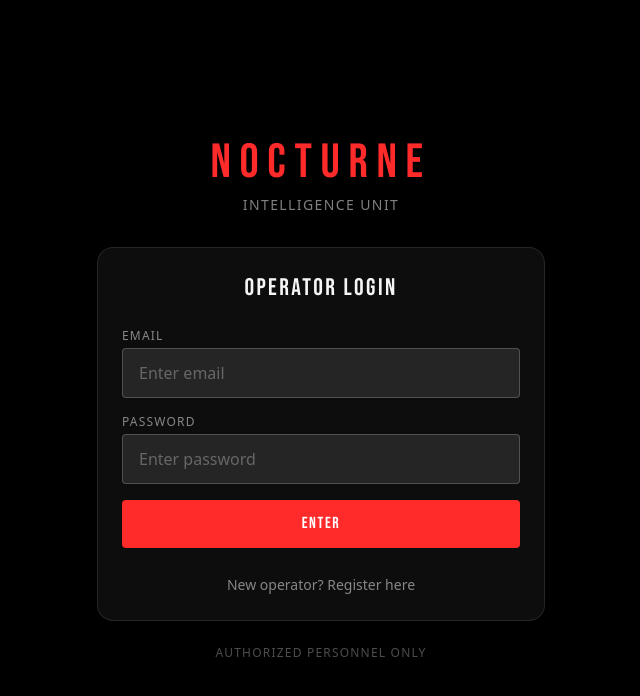
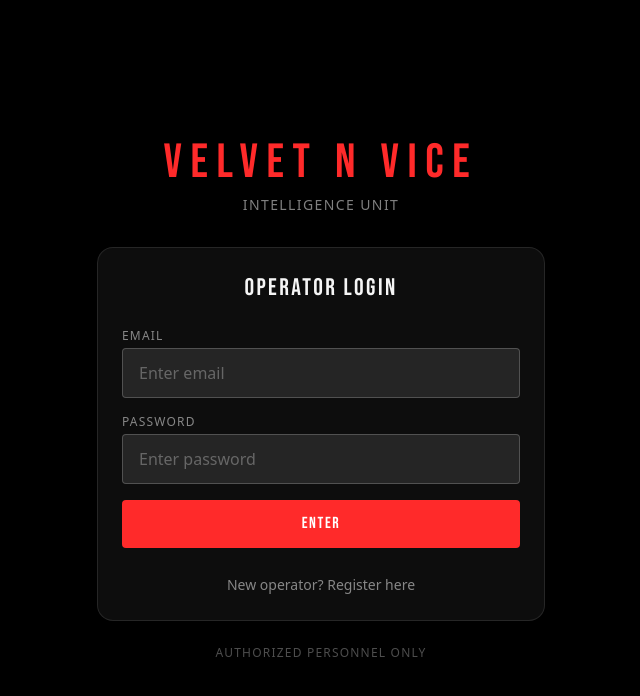
Before and after one commit to Arsh-Savaliya/Sin_City, a website: page public/index.html in a window 1280 px wide. Shown: the whole page, without its empty margins (319-959 px from the left). Drawn offline with nearby package versions, Linux system fonts and the light colour scheme.

Commit message:
changed wesite name

```diff
--- a/public/index.html
+++ b/public/index.html
@@ -3,7 +3,7 @@
   <head>
     <meta charset="UTF-8" />
     <meta name="viewport" content="width=device-width, initial-scale=1.0" />
-    <title>Nocturne</title>
+    <title>VELVET n VICE</title>
     <script src="https://cdn.tailwindcss.com"></script>
     <script>
       tailwind.config = {
@@ -66,7 +66,7 @@
             </svg>
           </div>
           <p style="margin:0;font-family:'Bebas Neue',sans-serif;font-size:56px;letter-spacing:0.14em;text-transform:uppercase;color:#ff2a2a;">Loading</p>
-          <p style="margin:8px 0 0;color:rgba(245,245,245,0.55);font-size:13px;letter-spacing:0.18em;text-transform:uppercase;">Booting Nocturne dashboard</p>
+          <p style="margin:8px 0 0;color:rgba(245,245,245,0.55);font-size:13px;letter-spacing:0.18em;text-transform:uppercase;">Booting VELVET n VICE dashboard</p>
         </div>
       </div>
     </div>
--- a/public/react/app.js
+++ b/public/react/app.js
@@ -170,7 +170,7 @@ export function App() {
               <${Icons.triangle} direction=${sidebarOpen ? "left" : "right"} className="h-5 w-5" />
             </button>
             <div>
-              <h1 className="font-display text-3xl uppercase tracking-[0.18em] text-blood">NOCTURNE</h1>
+              <h1 className="font-display text-3xl uppercase tracking-[0.18em] text-blood">VELVET n VICE</h1>
               <p className="text-xs uppercase tracking-widest text-white/40 mt-1">Local simulation engine</p>
             </div>
           </div>
@@ -232,7 +232,7 @@ function NetworksPage({ dashboard, analytics, simulation, selectedNode, setSelec
       text: "Operators need a fast way to understand shifting crime networks instead of reading raw case files."
     },
     {
-      label: "What Nocturne Does",
+      label: "What VELVET n VICE Does",
       text: "It turns a Sin City underworld into a live, playable intelligence board with clues, cases, and character movement."
     },
     {
--- a/public/react/components/AuthScreen.js
+++ b/public/react/components/AuthScreen.js
@@ -49,7 +49,7 @@ export function AuthScreen({ onLogin }) {
     <div className="min-h-screen bg-black flex items-center justify-center p-4">
       <div className="w-full max-w-md">
         <div className="text-center mb-8">
-          <h1 className="font-display text-5xl uppercase tracking-[0.18em] text-blood">NOCTURNE</h1>
+          <h1 className="font-display text-5xl uppercase tracking-[0.18em] text-blood">VELVET n VICE</h1>
           <p className="text-white/50 mt-2 uppercase tracking-widest text-sm">Intelligence Unit</p>
         </div>
 
--- a/public/react/components/layout/Sidebar.js
+++ b/public/react/components/layout/Sidebar.js
@@ -18,7 +18,7 @@ export function Sidebar({ currentPage, onNavigate, userProfile, onLogout, isOpen
     >
         <div className="mb-8">
           <div>
-            <p className="font-display text-3xl uppercase tracking-[0.18em] text-blood">NOCTURNE</p>
+            <p className="font-display text-3xl uppercase tracking-[0.18em] text-blood">VELVET n VICE</p>
             <p className="text-xs uppercase tracking-widest text-white/50 mt-1">Intelligence Unit</p>
           </div>
         </div>
```
